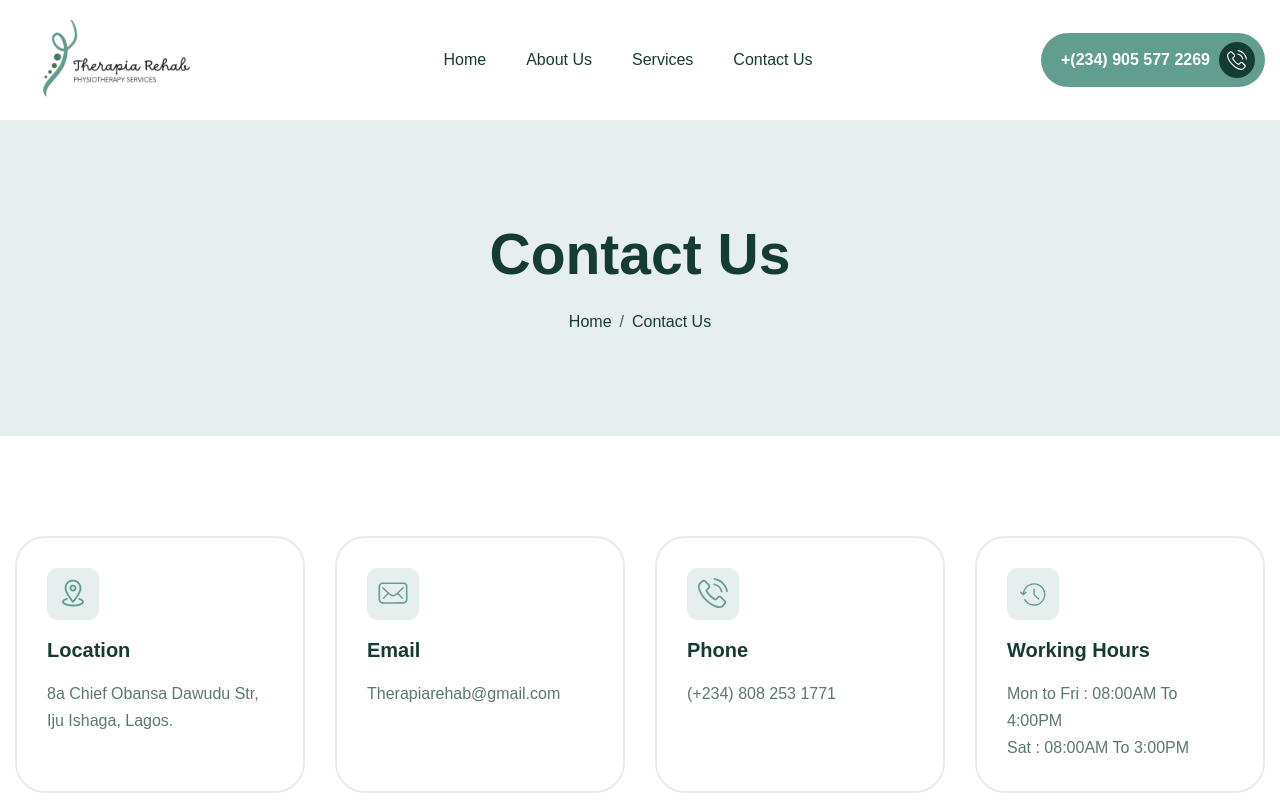
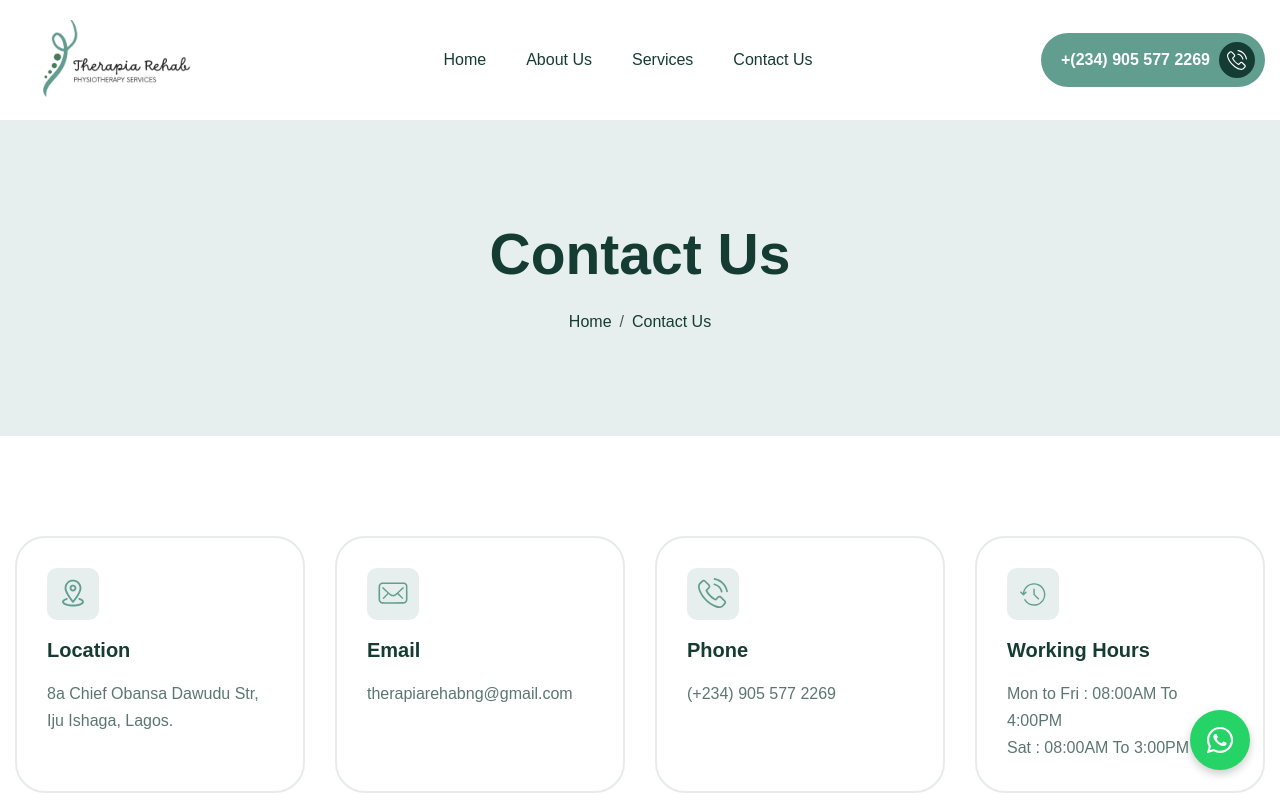
Before and after one commit to Ayomide2604/therapia-physio, a React (Vite) app: page /contact in a window 1280 px wide. Shown: the top 800 px of the page. Built offline with nearby package versions, Linux system fonts and the light colour scheme.

Commit message:
add whatsapp button

```diff
--- a/src/App.jsx
+++ b/src/App.jsx
@@ -8,7 +8,7 @@ import Contact from "./pages/Contact";
 import Services from "./pages/Services";
 import NotFound from "./pages/NotFound";
 import { useLocation } from "react-router-dom";
-
+import WhatsappButton from "./components/WhatsappButton";
 function App() {
 	const currentPath = useLocation().pathname;
 	const removeHeaderFooter = ["/not-found"];
@@ -25,6 +25,7 @@ function App() {
 				<Route path="/not-found" element={<NotFound />} />
 			</Routes>
 			{removeHeaderFooter.includes(currentPath) ? null : <Footer />}
+			<WhatsappButton />
 		</div>
 	);
 }
--- a/src/components/Footer.jsx
+++ b/src/components/Footer.jsx
@@ -97,7 +97,9 @@ const Footer = () => {
 										<img src="images/icon-phone.svg" alt="" />
 									</div>
 									<div className="footer-info-box-content">
-										<a href="tel:+2349055772269" className="text-white">(+234) 905 577 2269</a>
+										<a href="tel:+2349055772269" className="text-white">
+											(+234) 905 577 2269
+										</a>
 									</div>
 								</div>
 								<div className="footer-info-box">
@@ -105,7 +107,14 @@ const Footer = () => {
 										<i className="bi bi-whatsapp text-white" />
 									</div>
 									<div className="footer-info-box-content">
-										<a href="https://wa.me/2348082531771" target="_blank" rel="noopener noreferrer" className="text-white">(+234) 808 253 1771</a>
+										<a
+											href="https://wa.me/2348082531771"
+											target="_blank"
+											rel="noopener noreferrer"
+											className="text-white"
+										>
+											(+234) 808 253 1771
+										</a>
 									</div>
 								</div>
 								{/* Footer Info Box End */}
@@ -115,7 +124,12 @@ const Footer = () => {
 										<img src="images/icon-mail.svg" alt="" />
 									</div>
 									<div className="footer-info-box-content">
-										<a href="mailto:Therapiarehab@gmail.com" className="text-white">Therapiarehab@gmail.com</a>
+										<a
+											href="mailto:therapiarehabng@gmail.com"
+											className="text-white"
+										>
+											therapiarehabng@gmail.com
+										</a>
 									</div>
 								</div>
 								{/* Footer Info Box End */}
--- a/src/components/PhysioInfo.jsx
+++ b/src/components/PhysioInfo.jsx
@@ -11,7 +11,7 @@ const PhysioInfo = () => {
 				</div>
 				<div className="doctor-info-content">
 					<h3>PT. Akinloye Gabriel Oluwafemi</h3>
-					<p>Physiotherapy</p>
+					<p>Physiotherapist</p>
 				</div>
 			</div>
 		</div>
--- a/src/components/WhatsappButton.jsx
+++ b/src/components/WhatsappButton.jsx
@@ -1,9 +1,50 @@
-import React from 'react'
+import React from "react";
+import { FaWhatsapp } from "react-icons/fa";
 
-const WhatsappButton = () => {
-  return (
-    <div>WhatsappButton</div>
-  )
-}
+const WhatsappButton = ({
+	phoneNumber = "+2348082531771",
+	message = "Hello, I'd like to know more about your services",
+}) => {
+	const encodedMessage = encodeURIComponent(message);
+	const whatsappUrl = `https://wa.me/${phoneNumber}?text=${encodedMessage}`;
 
-export default WhatsappButton
+	return (
+		<a
+			href={whatsappUrl}
+			target="_blank"
+			rel="noopener noreferrer"
+			style={{
+				position: "fixed",
+				bottom: "30px",
+				right: "30px",
+				backgroundColor: "#25D366",
+				color: "white",
+				borderRadius: "50%",
+				width: "60px",
+				height: "60px",
+				display: "flex",
+				justifyContent: "center",
+				alignItems: "center",
+				boxShadow: "0 4px 8px rgba(0,0,0,0.2)",
+				zIndex: 1000,
+				transition: "all 0.3s ease",
+				fontSize: "30px",
+				textDecoration: "none",
+				cursor: "pointer",
+			}}
+			onMouseOver={(e) => {
+				e.currentTarget.style.transform = "scale(1.1)";
+				e.currentTarget.style.boxShadow = "0 6px 12px rgba(0,0,0,0.3)";
+			}}
+			onMouseOut={(e) => {
+				e.currentTarget.style.transform = "scale(1)";
+				e.currentTarget.style.boxShadow = "0 4px 8px rgba(0,0,0,0.2)";
+			}}
+			aria-label="Chat on WhatsApp"
+		>
+			<FaWhatsapp />
+		</a>
+	);
+};
+
+export default WhatsappButton;
--- a/src/sections/AppointmentForm.jsx
+++ b/src/sections/AppointmentForm.jsx
@@ -1,8 +1,23 @@
-import React from "react";
+import React, { useState } from "react";
 
 const AppointmentForm = () => {
+	const [formData, setFormData] = useState({
+		first_name: "",
+		last_name: "",
+		email: "",
+		phone: "",
+		date: "",
+	});
 	const handleSubmit = (e) => {
 		e.preventDefault();
+		setFormData({
+			first_name: "",
+			last_name: "",
+			email: "",
+			phone: "",
+			date: "",
+		});
+		console.log("form submitted");
 	};
 	return (
 		<div className="page-book-appointment">
@@ -76,7 +91,14 @@ const AppointmentForm = () => {
 												className="form-control"
 												id="name"
 												placeholder="First Name"
-												required=""
+												required
+												onChange={(e) =>
+													setFormData({
+														...formData,
+														first_name: e.target.value,
+													})
+												}
+												value={formData.first_name}
 											/>
 											<div className="help-block with-errors" />
 										</div>
@@ -87,7 +109,14 @@ const AppointmentForm = () => {
 												className="form-control"
 												id="name"
 												placeholder="Last Name"
-												required=""
+												required
+												onChange={(e) =>
+													setFormData({
+														...formData,
+														last_name: e.target.value,
+													})
+												}
+												value={formData.last_name}
 											/>
 											<div className="help-block with-errors" />
 										</div>
@@ -98,7 +127,14 @@ const AppointmentForm = () => {
 												className="form-control"
 												id="email"
 												placeholder="Enter Email"
-												required=""
+												required
+												onChange={(e) =>
+													setFormData({
+														...formData,
+														email: e.target.value,
+													})
+												}
+												value={formData.email}
 											/>
 											<div className="help-block with-errors" />
 										</div>
@@ -109,7 +145,14 @@ const AppointmentForm = () => {
 												className="form-control"
 												id="phone"
 												placeholder="Phone Number"
-												required=""
+												required
+												onChange={(e) =>
+													setFormData({
+														...formData,
+														phone: e.target.value,
+													})
+												}
+												value={formData.phone}
 											/>
 											<div className="help-block with-errors" />
 										</div>
@@ -120,9 +163,15 @@ const AppointmentForm = () => {
 												name="date"
 												className="form-control"
 												id="date"
-												required=""
+												required
+												onChange={(e) =>
+													setFormData({
+														...formData,
+														date: e.target.value,
+													})
+												}
+												value={formData.date}
 											/>
-											<div className="help-block with-errors" />
 										</div>
 										<div className="col-md-12 form-group">
 											<button type="submit" className="btn-default">
--- a/src/sections/ContactForm.jsx
+++ b/src/sections/ContactForm.jsx
@@ -1,6 +1,17 @@
-import React from "react";
+import React, { useState } from "react";
 
 const ContactForm = () => {
+	const [formData, setFormData] = useState({
+		name: "",
+		email: "",
+		phone: "",
+		subject: "",
+		message: "",
+	});
+	const handleSubmit = (e) => {
+		e.preventDefault();
+		console.log("Form submitted");
+	};
 	return (
 		<div className="contact-us-form">
 			<div className="container">
@@ -72,20 +83,7 @@ const ContactForm = () => {
 								</h2>
 							</div>
 							{/* Section Title End */}
-							<form
-								id="contactForm"
-								action="#"
-								method="POST"
-								data-toggle="validator"
-								className="wow fadeInUp"
-								data-wow-delay="0.25s"
-								noValidate="true"
-								style={{
-									visibility: "visible",
-									animationDelay: "0.25s",
-									animationName: "fadeInUp",
-								}}
-							>
+							<form id="contactForm" onSubmit={handleSubmit}>
 								<div className="row">
 									<div className="form-group col-md-6 mb-4">
 										<input
@@ -94,7 +92,11 @@ const ContactForm = () => {
 											className="form-control"
 											id="fullname"
 											placeholder="Enter Name"
-											required=""
+											required
+											onChange={(e) =>
+												setFormData({ ...formData, name: e.target.value })
+											}
+											value={formData.name}
 										/>
 										<div className="help-block with-errors" />
 									</div>
@@ -105,7 +107,11 @@ const ContactForm = () => {
 											className="form-control"
 											id="email"
 											placeholder="Enter Email"
-											required=""
+											required
+											onChange={(e) =>
+												setFormData({ ...formData, email: e.target.value })
+											}
+											value={formData.email}
 										/>
 										<div className="help-block with-errors" />
 									</div>
@@ -116,7 +122,11 @@ const ContactForm = () => {
 											className="form-control"
 											id="phone"
 											placeholder="Phone Number"
-											required=""
+											required
+											onChange={(e) =>
+												setFormData({ ...formData, phone: e.target.value })
+											}
+											value={formData.phone}
 										/>
 										<div className="help-block with-errors" />
 									</div>
@@ -127,7 +137,11 @@ const ContactForm = () => {
 											className="form-control"
 											id="subject"
 											placeholder="Subject"
-											required=""
+											required
+											onChange={(e) =>
+												setFormData({ ...formData, subject: e.target.value })
+											}
+											value={formData.subject}
 										/>
 										<div className="help-block with-errors" />
 									</div>
@@ -138,8 +152,11 @@ const ContactForm = () => {
 											id="msg"
 											rows={5}
 											placeholder="Your Message"
-											required=""
-											defaultValue={""}
+											required
+											onChange={(e) =>
+												setFormData({ ...formData, message: e.target.value })
+											}
+											value={formData.message}
 										/>
 										<div className="help-block with-errors" />
 									</div>
--- a/src/sections/PageContact.jsx
+++ b/src/sections/PageContact.jsx
@@ -44,7 +44,7 @@ const PageContact = () => {
 							{/* Contact Info Content Start */}
 							<div className="contact-info-content">
 								<h3>email</h3>
-								<p>Therapiarehab@gmail.com</p>
+								<p>therapiarehabng@gmail.com</p>
 							</div>
 							{/* Contact Info Content End */}
 						</div>
@@ -69,7 +69,7 @@ const PageContact = () => {
 							{/* Contact Info Content Start */}
 							<div className="contact-info-content">
 								<h3>phone</h3>
-								<p>(+234) 808 253 1771</p>
+								<p>(+234) 905 577 2269</p>
 							</div>
 							{/* Contact Info Content End */}
 						</div>
```
